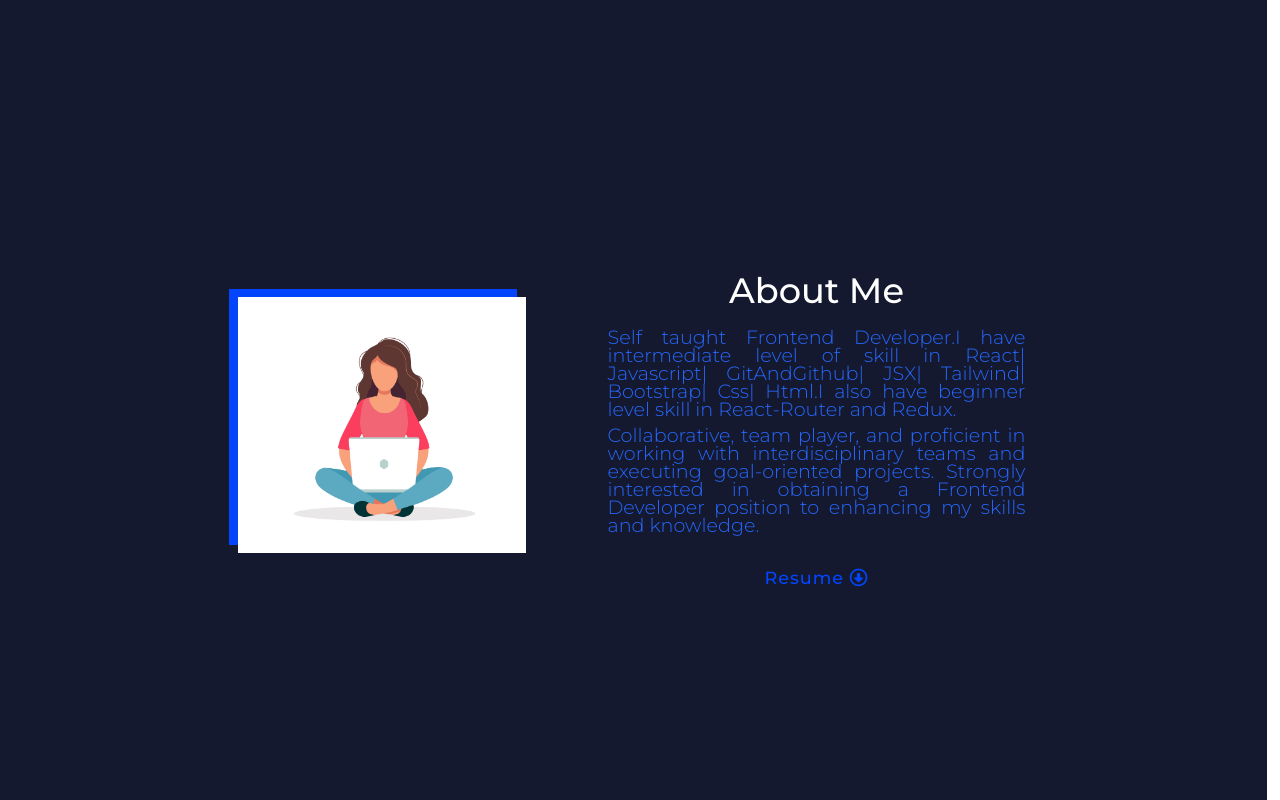
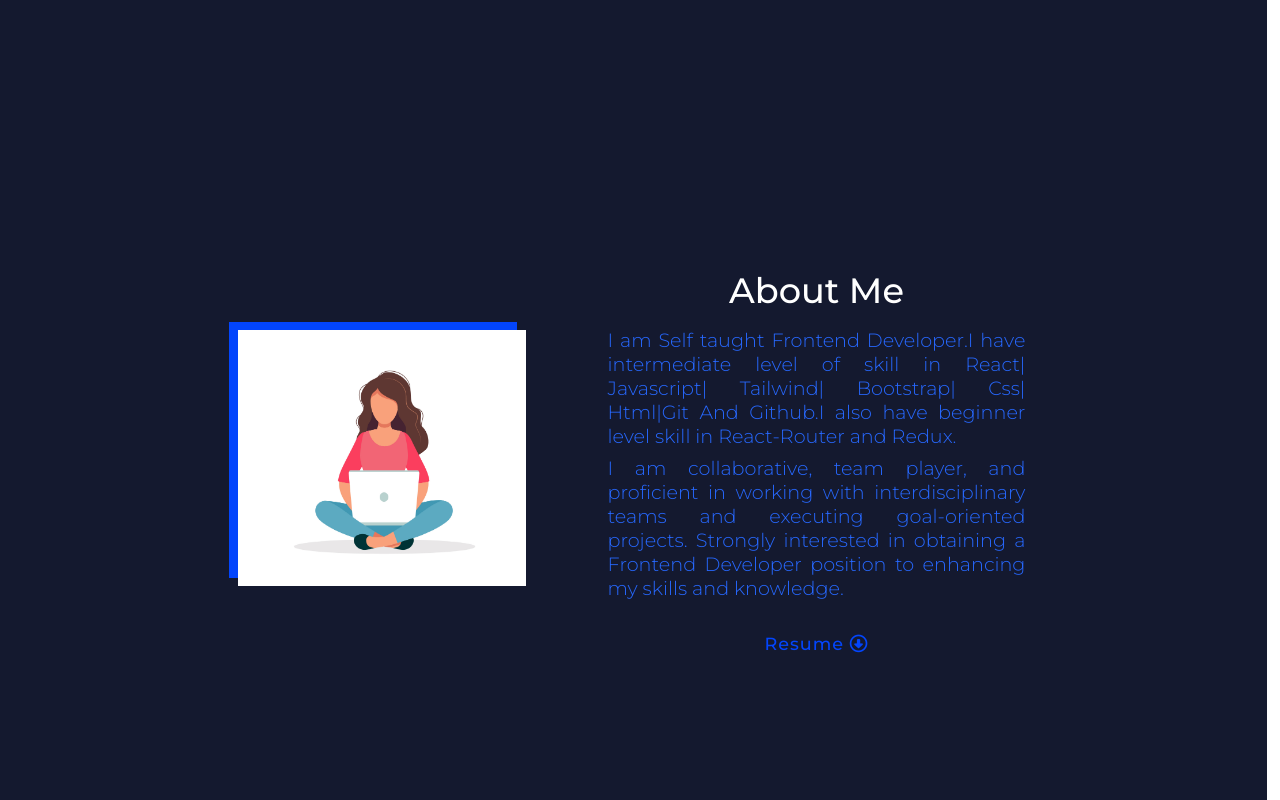
Before and after one commit to Ashita-23/portfolio_2.O, a React (Create React App) app: page / in a window 1280 px wide. Shown: the part 785-1585 px from the top of the page. Built offline with nearby package versions, Linux system fonts and the light colour scheme.

Commit message:
component modified

```diff
--- a/src/Components/BodyComponents/AboutComponents/AMedia.css
+++ b/src/Components/BodyComponents/AboutComponents/AMedia.css
@@ -504,7 +504,8 @@
         font-weight: 300;
         text-align: justify;
         word-spacing: normal;
-        line-height: 18px;
+        letter-spacing: normal;
+        line-height: normal;
         /* border: 1px solid yellow; */
 
       }
--- a/src/Components/BodyComponents/AboutComponents/About.js
+++ b/src/Components/BodyComponents/AboutComponents/About.js
@@ -15,12 +15,12 @@ const About = () => {
         <div className="about-intro">
           <h1 className="about-title">About Me </h1>
           <p className="about-text">
-            Self taught Frontend Developer.I have intermediate level of skill in
-            React| Javascript| GitAndGithub| JSX| Tailwind| Bootstrap| Css|
-            Html.I also have beginner level skill in React-Router and Redux.
+            I am Self taught Frontend Developer.I have intermediate level of
+            skill in React| Javascript| Tailwind| Bootstrap| Css| Html|Git And
+            Github.I also have beginner level skill in React-Router and Redux.
           </p>
           <p className="about-text">
-            Collaborative, team player, and proficient in working with
+            I am collaborative, team player, and proficient in working with
             interdisciplinary teams and executing goal-oriented projects.
             Strongly interested in obtaining a Frontend Developer position to
             enhancing my skills and knowledge.
```
